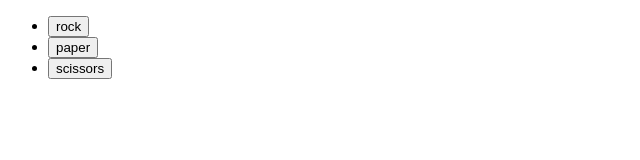
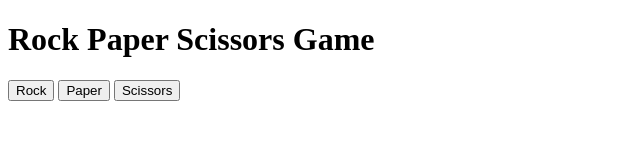
Before and after one commit to iCobra3/odin-rps-game, a plain HTML site: page index.html in a window 1280 px wide. Shown: the whole page, without its empty margins (0-640 px from the left). Drawn offline with Linux system fonts and the light colour scheme.

Commit message:
add script file and add event-lister to the buttons

```diff
--- a/index.html
+++ b/index.html
@@ -8,94 +8,16 @@
 </head>
 
 <body>
-    <!-- <script>
-        // Getting computer's choice
-        function getComputerChoice() {
-            // create array of the 3 choices
-            const options = ["rock", "paper", "scissors"]
-            // Return a random value of the options
-            const randomIndex = Math.floor(Math.random() * options.length); // Generate valid index
-            return options[randomIndex];
-        }
+    <h1>Rock Paper Scissors Game</h1>
 
-        // getting the user input
-        function getHumanChoice() {
-            let userInput = prompt("enter your choice, rock or paper or scissors",);
-            return userInput;
-        }
+    <!-- Buttons for player selection -->
+    <button id="rock">Rock</button>
+    <button id="paper">Paper</button>
+    <button id="scissors">Scissors</button>
 
-        // set the 5 rounds of the game
-        function playGame() {
-            // create variables tracking human and computer score
-            let humanScore = 0;
-            let computerScore = 0;
+    <script src="script.js"></script>
 
-            // create a round of Rock paper scissors
-            function playRound(humanChoice, computerChoice) {
-                humanChoice.toLowerCase();
-                if (humanChoice === computerChoice) {
-                    console.log(`It's a tie! Both chose ${humanChoice}`);
-                } else if (humanChoice === 'rock' && computerChoice === 'scissors') {
-                    console.log('the human wins')
-                    humanScore += 1;
-                }
-                else if (humanChoice === 'rock' && computerChoice === 'paper') {
-                    console.log('the computer wins')
-                    computerScore += 1;
-                }
-                else if (humanChoice === 'scissors' && computerChoice === 'rock') {
-                    console.log('the computer wins')
-                    computerScore += 1;
-                }
-                else if (humanChoice === 'scissors' && computerChoice === 'paper') {
-                    console.log('the human wins')
-                    humanScore += 1;
-                }
-                else if (humanChoice === 'paper' && computerChoice === 'rock') {
-                    console.log('the human wins')
-                    humanScore += 1;
-                }
-                else if (humanChoice === 'paper' && computerChoice === 'scissors') {
-                    console.log('the computer wins')
-                    computerScore += 1;
-                }
-            }
+</body>
 
-            // repeating the round 5 times
-            for (i = 0; i <= 4; i++) {
-                console.log(`round ${i + 1}`)
-                const humanChoice = getHumanChoice();
-                const computerChoice = getComputerChoice();
-                playRound(humanChoice, computerChoice);
-                // reveal answers
-                console.log(`the choices :the human choice was:${humanChoice} while computer one was ${computerChoice}`);
-                // declare the current score
-                console.log(`score after round ${i + 1}: human:${humanScore}, computer = ${computerScore}`);
-                // make a breaker between rounds
-                console.log('---------------------------------------');
-
-            }
-
-            // output the winner
-            if (humanScore === computerScore) {
-                console.log("final score is tie!");
-            }
-            else if (humanScore > computerScore) {
-                console.log('human wins!');
-            }
-            else if (humanScore < computerScore) {
-                console.log('computer wins!');
-            }
-        }
-        // start the game
-        playGame();
-
-    </script> -->
-</body>
-<ul>
-    <li><button class="rock"> rock</button></li>
-    <li><button class="paper">paper</button></li>
-    <li><button class="scissors">scissors</button></li>
-</ul>
 
 </html>
```
